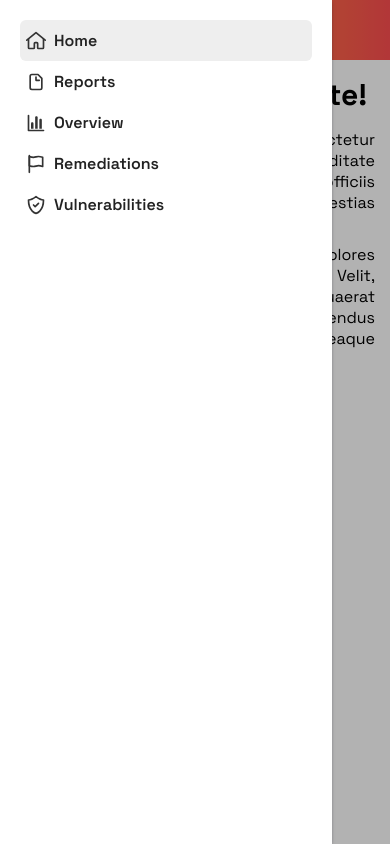
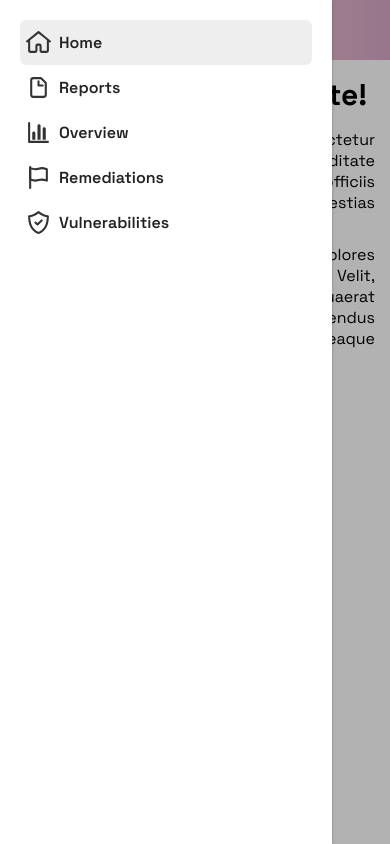
Before and after one commit to Ximoromero6/mobile_menu, a plain HTML site: page index.html in a window 390 px wide. Both pictures are taken after a click on the button 30 px from the left and 31 px from the top of the page. Drawn offline with Linux system fonts and the light colour scheme.

Commit message:
added styles

```diff
--- a/assets/css/styles.scss
+++ b/assets/css/styles.scss
@@ -17,9 +17,13 @@ header#header {
     width: 100%;
     padding-top: 60px;
     height: 0;
-    background: #FF4E50;
-    background: -webkit-linear-gradient(to right, #F9D423, #FF4E50);
-    background: linear-gradient(to right, #F9D423, #FF4E50);
+    background: #d9a7c7;
+    /* fallback for old browsers */
+    background: -webkit-linear-gradient(to right, #fffcdc, #d9a7c7);
+    /* Chrome 10-25, Safari 5.1-6 */
+    background: linear-gradient(to right, #fffcdc, #d9a7c7);
+    /* W3C, IE 10+/ Edge, Firefox 16+, Chrome 26+, Opera 12+, Safari 7+ */
+
 
 
     button#open_menu_button {
@@ -30,8 +34,8 @@ header#header {
         top: 20px;
 
         img {
-            width: 20px;
-            height: 20px;
+            width: 25px;
+            height: 25px;
             object-fit: cover;
         }
     }
@@ -63,13 +67,17 @@ header#header {
 
 
                 img {
-                    width: 20px;
-                    height: 20px;
+                    width: 25px;
+                    height: 25px;
                     object-fit: cover;
                     margin-right: 8px;
                 }
 
                 span {}
+
+                &:hover {
+                    background-color: #eee;
+                }
 
                 &.active {
                     background-color: #eee;
@@ -82,10 +90,15 @@ header#header {
             left: 100%;
             top: 0;
             background-color: rgba(0, 0, 0, .3);
-            width: calc(15% + 20px);
+            width: calc(15% + 9px);
             height: 100vh;
             opacity: 0;
-            transition: all .5s ease-in-out;
+
+            &.hidden {
+                visibility: hidden;
+                opacity: 0;
+                /* transition: visibility 0s .1s, opacity .1s linear; */
+            }
         }
 
         &.open {
--- a/assets/js/app.js
+++ b/assets/js/app.js
@@ -1,9 +1,12 @@
-let menu = document.querySelector("#menu");
+let menu = document.querySelector("#menu"),
+    overlay_menu = document.querySelector(".overlay_menu_mobile");
 
 document.querySelector("#open_menu_button").addEventListener("click", () => {
+    overlay_menu.classList.remove("hidden");
     menu.classList.add("open");
 });
 
-document.querySelector(".overlay_menu_mobile").addEventListener("click", () => {
+overlay_menu.addEventListener("click", (el) => {
+    overlay_menu.classList.add("hidden");
     menu.classList.remove("open");
 });
```
Also changed, not shown: assets/css/styles.css, 1 other file.
